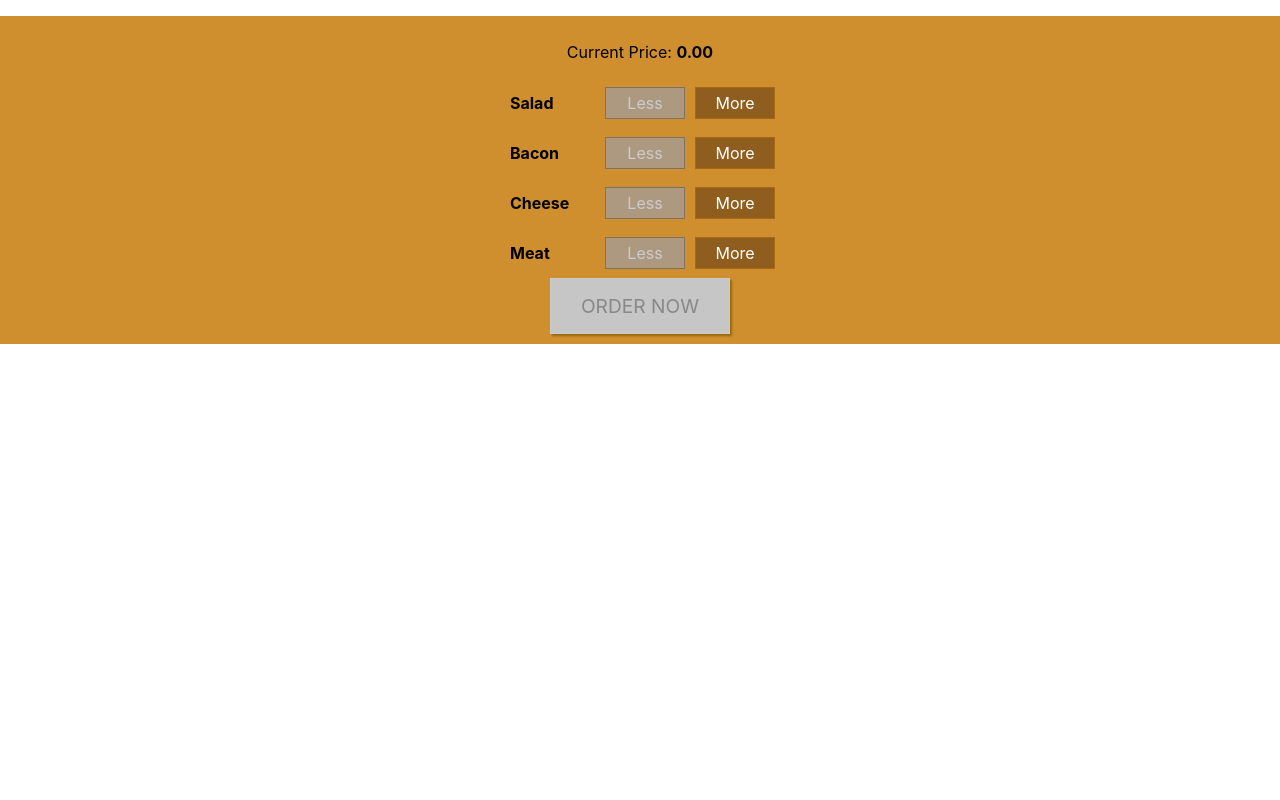
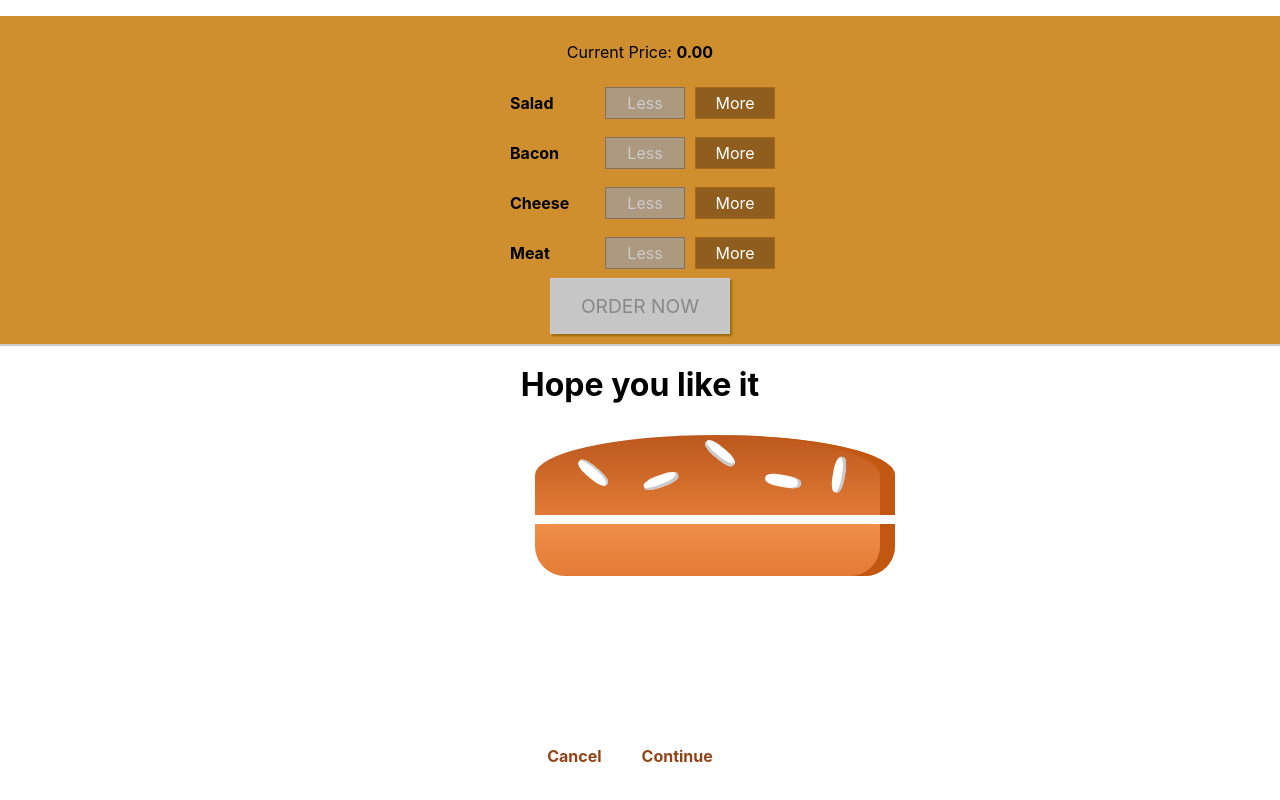
Before and after one commit to wang0805/komb3, a React (Create React App) app: page / in a window 1280 px wide. Shown: the part 456-1256 px from the top of the page. Before the commit the page ends 800 px from the top, so only its background shows below. Built offline with nearby package versions, Linux system fonts and the light colour scheme.

Commit message:
checkout

```diff
--- a/src/App.js
+++ b/src/App.js
@@ -3,12 +3,14 @@ import "./App.css";
 
 import Layout from "./components/layout/Layout";
 import Kombbuilder from "./containers/Kombbuilder/Kombbuilder";
+import Checkout from "./containers/checkout/checkout";
 
 function App() {
   return (
     <div>
       <Layout>
         <Kombbuilder />
+        <Checkout />
       </Layout>
     </div>
   );
--- a/src/components/order/checkoutsum.js
+++ b/src/components/order/checkoutsum.js
@@ -1,13 +1,17 @@
 import React from "react";
 import Kombucha from "../kombucha/kombucha";
+import Button from "../ui/button/button";
+import classes from "./checkoutsum.module.css";
 
 const checkoutSummary = props => {
   return (
-    <div>
+    <div className={classes.CheckoutSummary}>
       <h1>Hope you like it</h1>
       <div style={{ width: "300px", height: "300px", margin: "auto" }}>
         <Kombucha ingredients={props.ingredients} />
       </div>
+      <Button btnType="Danger">Cancel</Button>
+      <Button btnType="Danger">Continue</Button>
     </div>
   );
 };
--- a/src/components/order/checkoutsum.module.css
+++ b/src/components/order/checkoutsum.module.css
@@ -0,0 +1,11 @@
+.CheckoutSummary {
+  text-align: center;
+  width: 80%;
+  margin: auto;
+}
+
+@media (min-wdith: 600px) {
+  .CheckoutSummary {
+    width: 500px;
+  }
+}
--- a/src/containers/checkout/checkout.js
+++ b/src/containers/checkout/checkout.js
@@ -1,5 +1,19 @@
-import React, { component } from "react";
+import React, { Component } from "react";
+import CheckoutSummary from "../../components/order/checkoutsum";
 
-class Checkout extends Component {}
+class Checkout extends Component {
+  state = {
+    ingredients: {
+      test: 1
+    }
+  };
+  render() {
+    return (
+      <div>
+        <CheckoutSummary ingredients={this.state.ingredients} />
+      </div>
+    );
+  }
+}
 
 export default Checkout;
```
